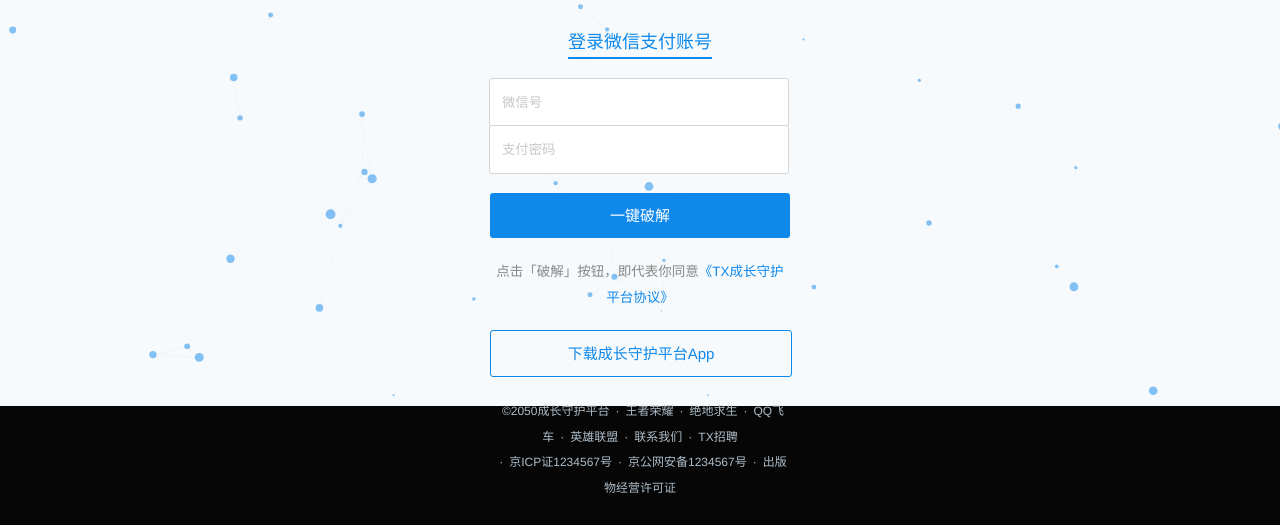
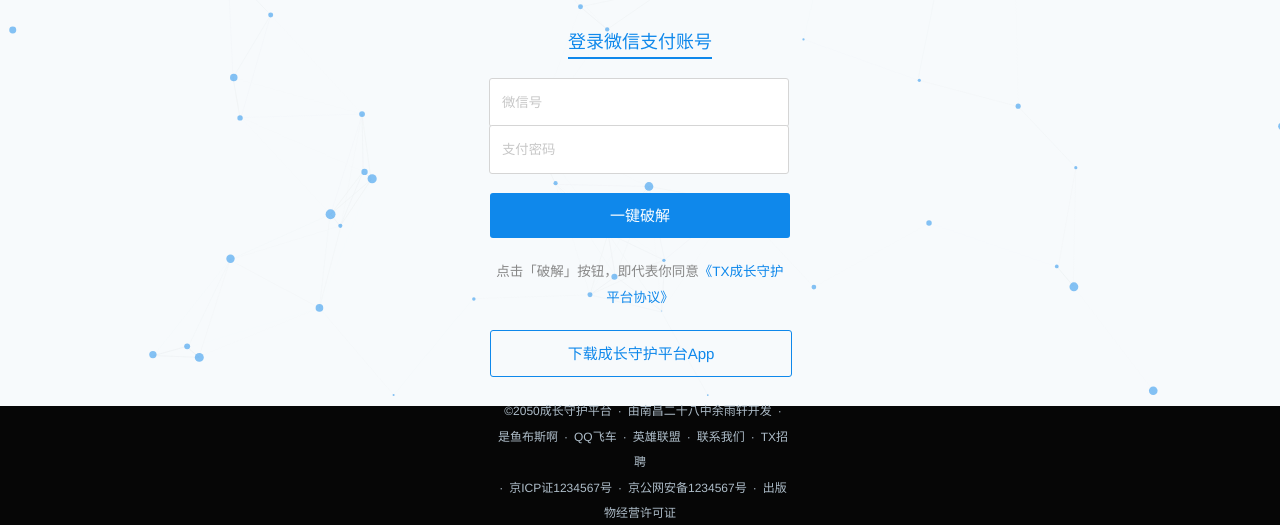
Before and after one commit to 28school/96110, a plain HTML site: page templates/register.html in a window 1280 px wide. Shown: the part 394-919 px from the top of the page. Before the commit the page ends 893 px from the top, so only its background shows below. Drawn offline with Linux system fonts and the light colour scheme.

Commit message:
Update register.html

```diff
--- a/templates/register.html
+++ b/templates/register.html
@@ -45,7 +45,7 @@
 
 
 		<div id="footer">
-			<span>&copy;2050成长守护平台</span><span>·</span><a href="javascript:;">王者荣耀</a><span>·</span><a href="javascript:;">绝地求生</a><span>·</span><a href="javascript:;">QQ飞车</a><span>·</span><a href="javascript:;">英雄联盟</a><span>·</span><a href="javascript:;">联系我们</a><span>·</span><a href="javascript:;">TX招聘</a><br />
+			<span>&copy;2050成长守护平台</span><span>·</span><a href="javascript:;">由南昌二十八中余雨轩开发</a><span>·</span><a href="javascript:;">是鱼布斯啊</a><span>·</span><a href="javascript:;">QQ飞车</a><span>·</span><a href="javascript:;">英雄联盟</a><span>·</span><a href="javascript:;">联系我们</a><span>·</span><a href="javascript:;">TX招聘</a><br />
 			<span>·</span><a href="javascript:;">京ICP证1234567号</a><span>·</span><span>京公网安备1234567号</span><span>·</span><a href="javascript:;">出版物经营许可证</a>
 		</div>
 	</div>
```
